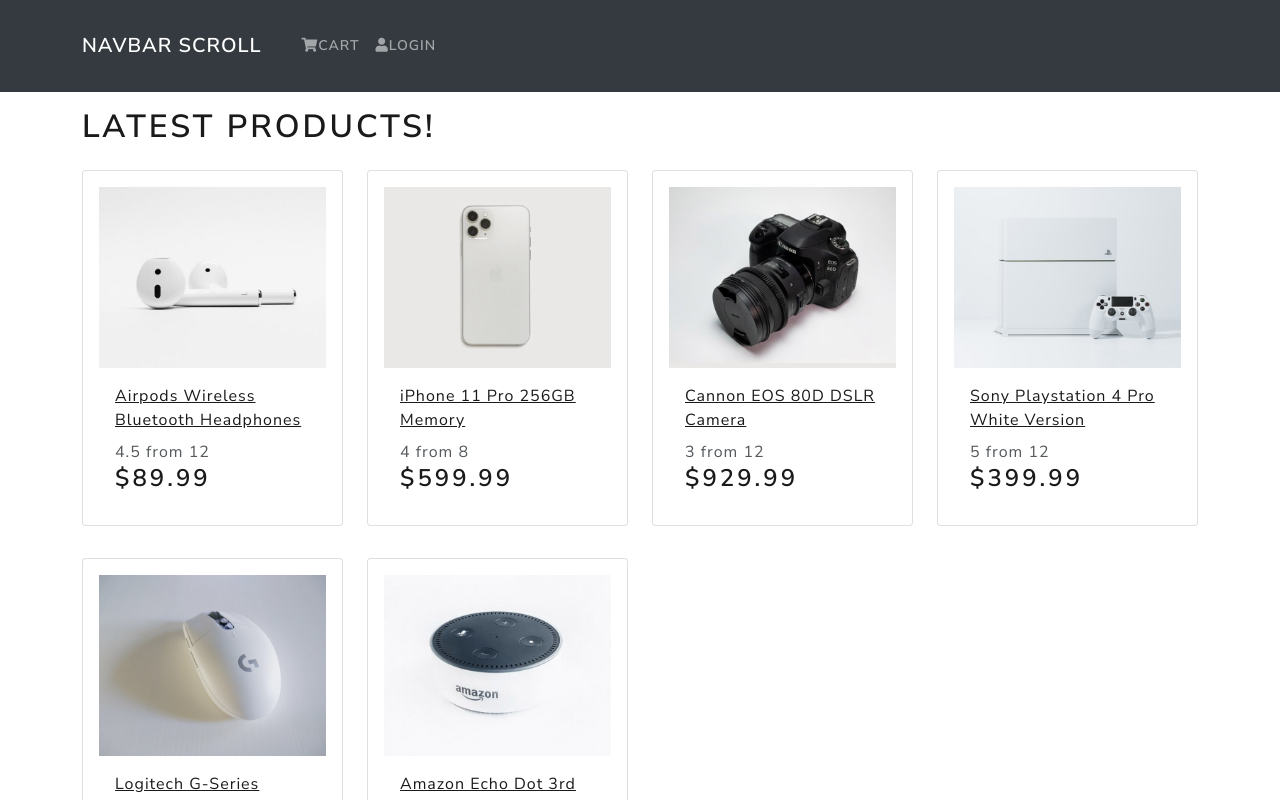
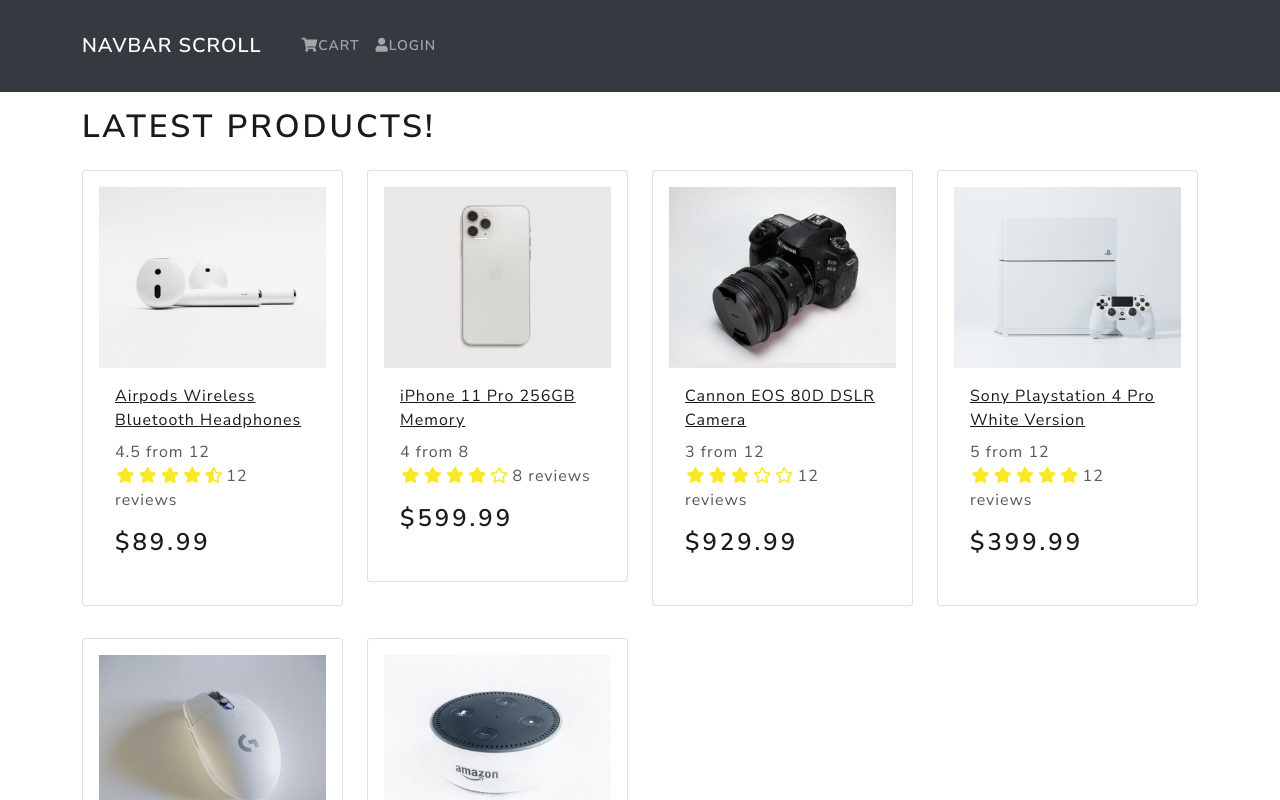
Before and after one commit to aishwaryaprabhat/full-stack-ecommerce-website, a React (Create React App) app in the folder frontend/: page / in a window 1280 px wide. Shown: the top 800 px of the page. Built offline with nearby package versions, Linux system fonts and the light colour scheme.

Commit message:
added rating component

```diff
--- a/frontend/src/components/Product.js
+++ b/frontend/src/components/Product.js
@@ -1,6 +1,6 @@
 import React from 'react'
 import { Card } from 'react-bootstrap'
-
+import Rating from './Rating'
 
 function Product({product}) {
 
@@ -18,6 +18,7 @@
 
                 <Card.Text as="div">
                     {product.rating} from {product.numReviews}
+                    <Rating value={product.rating} text={`${product.numReviews} reviews`} color={'#f8e825'} />
                 </Card.Text>
 
                 <Card.Text as="h3">
--- /dev/null
+++ b/frontend/src/components/Rating.js
@@ -0,0 +1,62 @@
+import React from 'react'
+
+const Rating = ({value, text, color}) => {
+    return (
+        <div className="rating">
+            <span>
+                <i style={{color}} className={
+                    value >= 1
+                    ? 'fas fa-star'
+                    : value >= 0.5
+                    ? 'fas fa-star-half-alt'
+                    : 'far fa-star'
+                }>
+                </i>
+            </span>
+            <span>
+                <i style={{color}} className={
+                    value >= 2
+                    ? 'fas fa-star'
+                    : value >= 1.5
+                    ? 'fas fa-star-half-alt'
+                    : 'far fa-star'
+                }>
+                </i>
+            </span>
+            <span>
+                <i style={{color}} className={
+                    value >= 3
+                    ? 'fas fa-star'
+                    : value >= 2.5
+                    ? 'fas fa-star-half-alt'
+                    : 'far fa-star'
+                }>
+                </i>
+            </span>
+            <span>
+                <i style={{color}} className={
+                    value >= 4
+                    ? 'fas fa-star'
+                    : value >= 3.5
+                    ? 'fas fa-star-half-alt'
+                    : 'far fa-star'
+                }>
+                </i>
+            </span>
+            <span>
+                <i style={{color}} className={
+                    value >= 5
+                    ? 'fas fa-star'
+                    : value >= 4.5
+                    ? 'fas fa-star-half-alt'
+                    : 'far fa-star'
+                }>
+                </i>
+                {}
+            </span>
+            <span>{text && text}</span>
+        </div>
+    )
+}
+
+export default Rating
--- a/frontend/src/index.css
+++ b/frontend/src/index.css
@@ -1,3 +1,10 @@
 main{
   min-height: 80vh;
 }
+
+h3 {
+  padding:1rem 0;
+}
+.rating span {
+  margin: 0.1rem
+}
```
